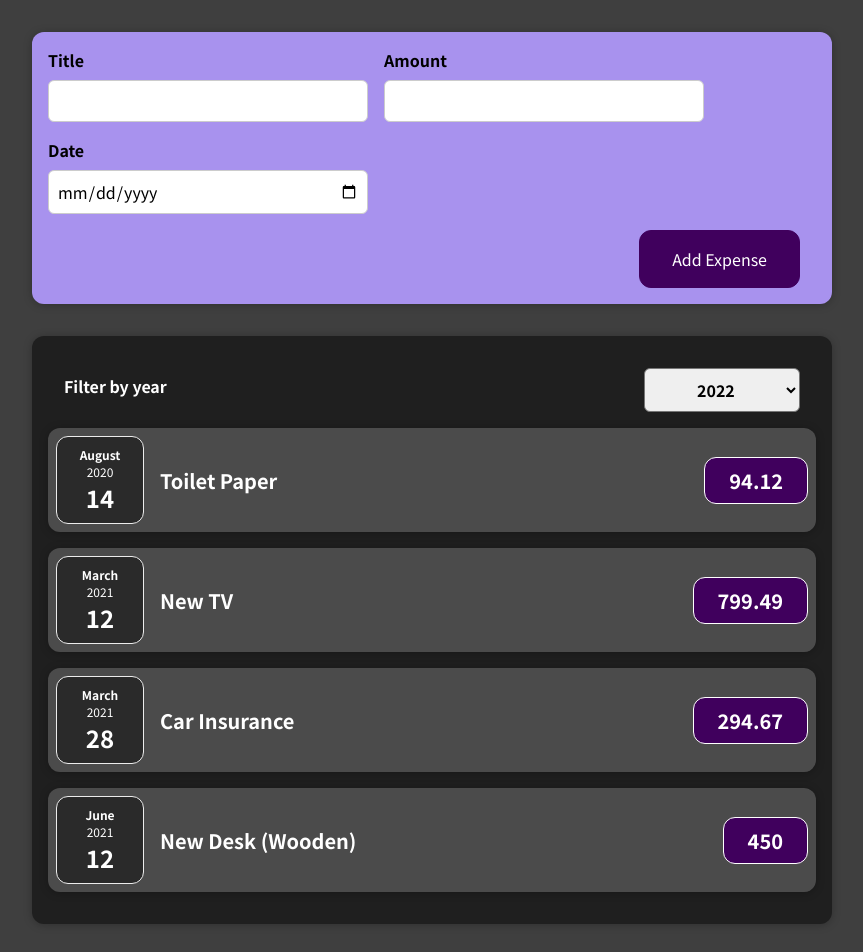
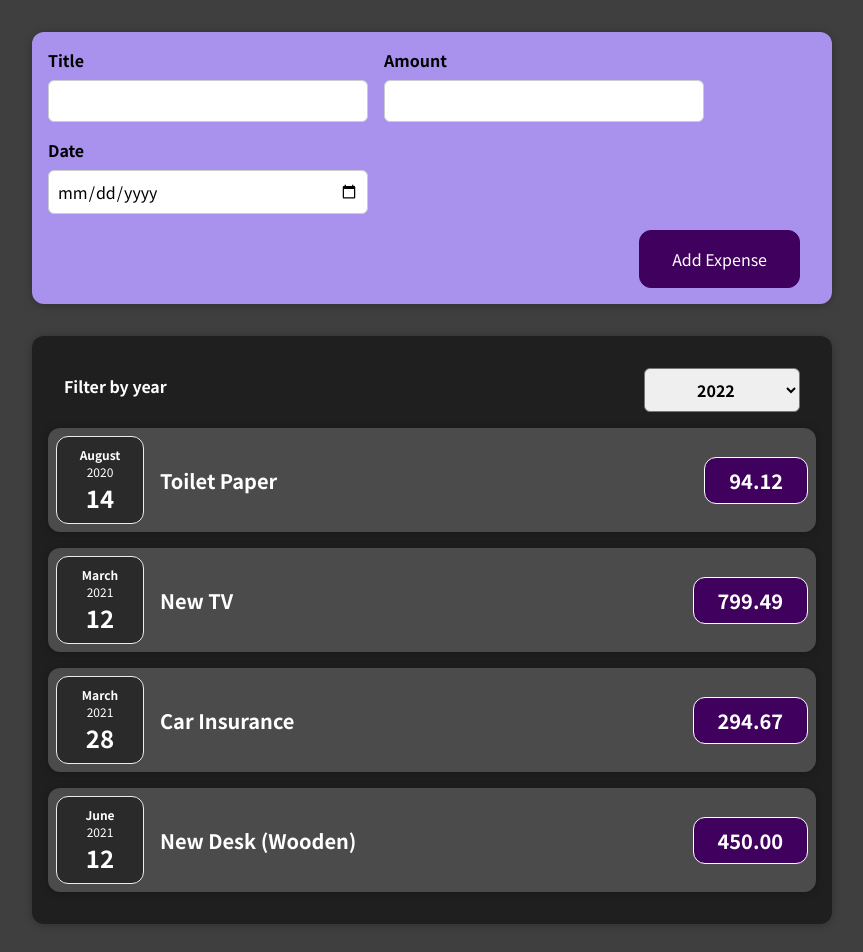
Before and after one commit to shree-yadam/react-complete-guide, a React (Create React App) app: page / in a window 1280 px wide. Shown: the top 952 px of the page, without its empty margins (208-1071 px from the left). Built offline with nearby package versions, Linux system fonts and the light colour scheme.

Commit message:
Make expense amount have 2 decimal places

```diff
--- a/src/App.js
+++ b/src/App.js
@@ -26,10 +26,8 @@ function App() {
   ]);
 
   function addExpenseHandler(expense) {
-    console.log("In App.js");
-    console.log(expense);
     setExpenses(prev => {
-      return [...prev, expense];
+      return [expense, ...prev];
     })
   }
 
--- a/src/components/Expenses/Expenses.js
+++ b/src/components/Expenses/Expenses.js
@@ -23,7 +23,7 @@ function Expenses(props) {
         {expenses.map((e) => (
           <ExpenseItem
             title={e.title}
-            amount={e.amount}
+            amount={(Math.round(e.amount * 100)/ 100).toFixed(2)}
             date={e.date}
             key={e.id}
           />
```
